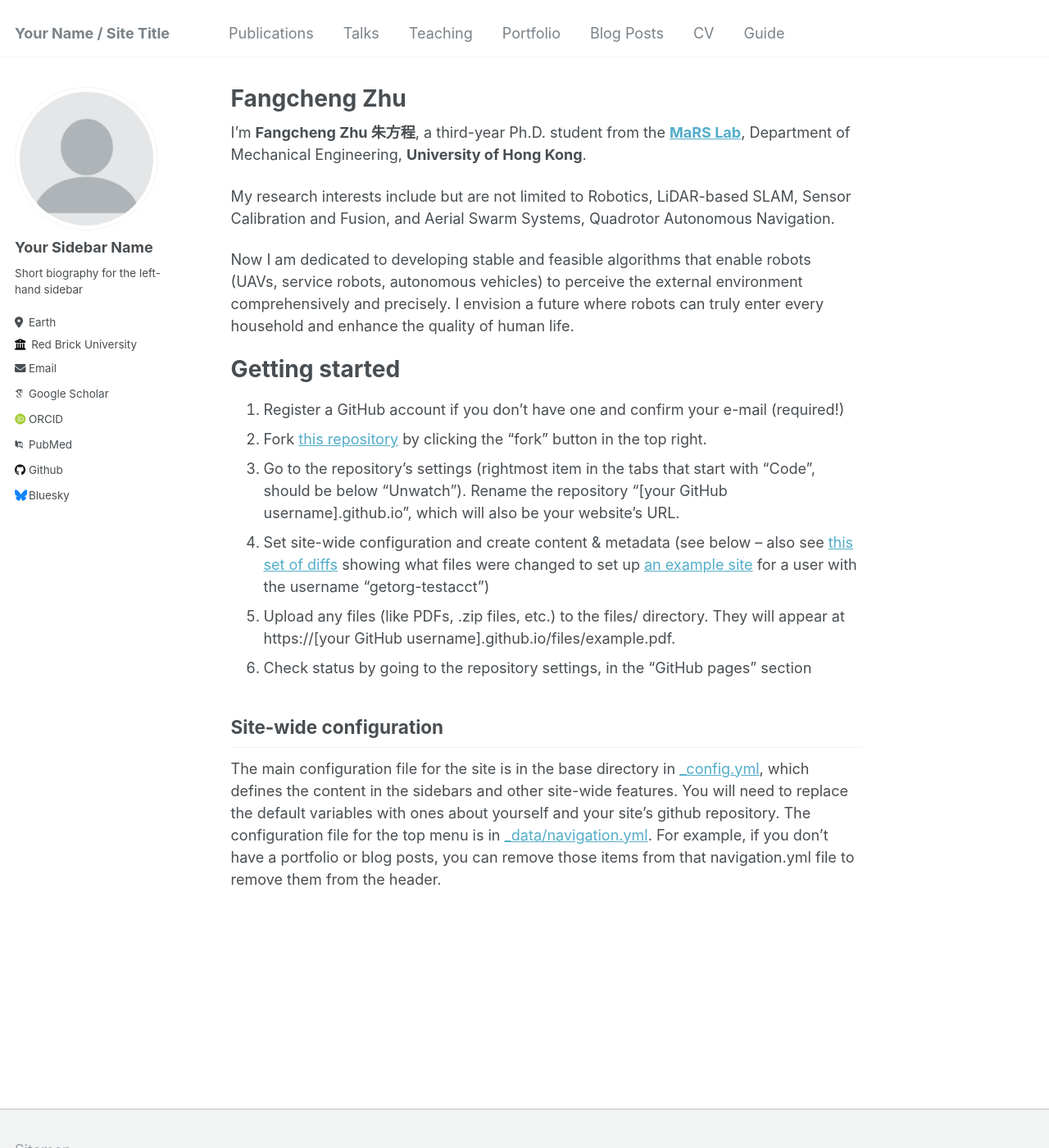
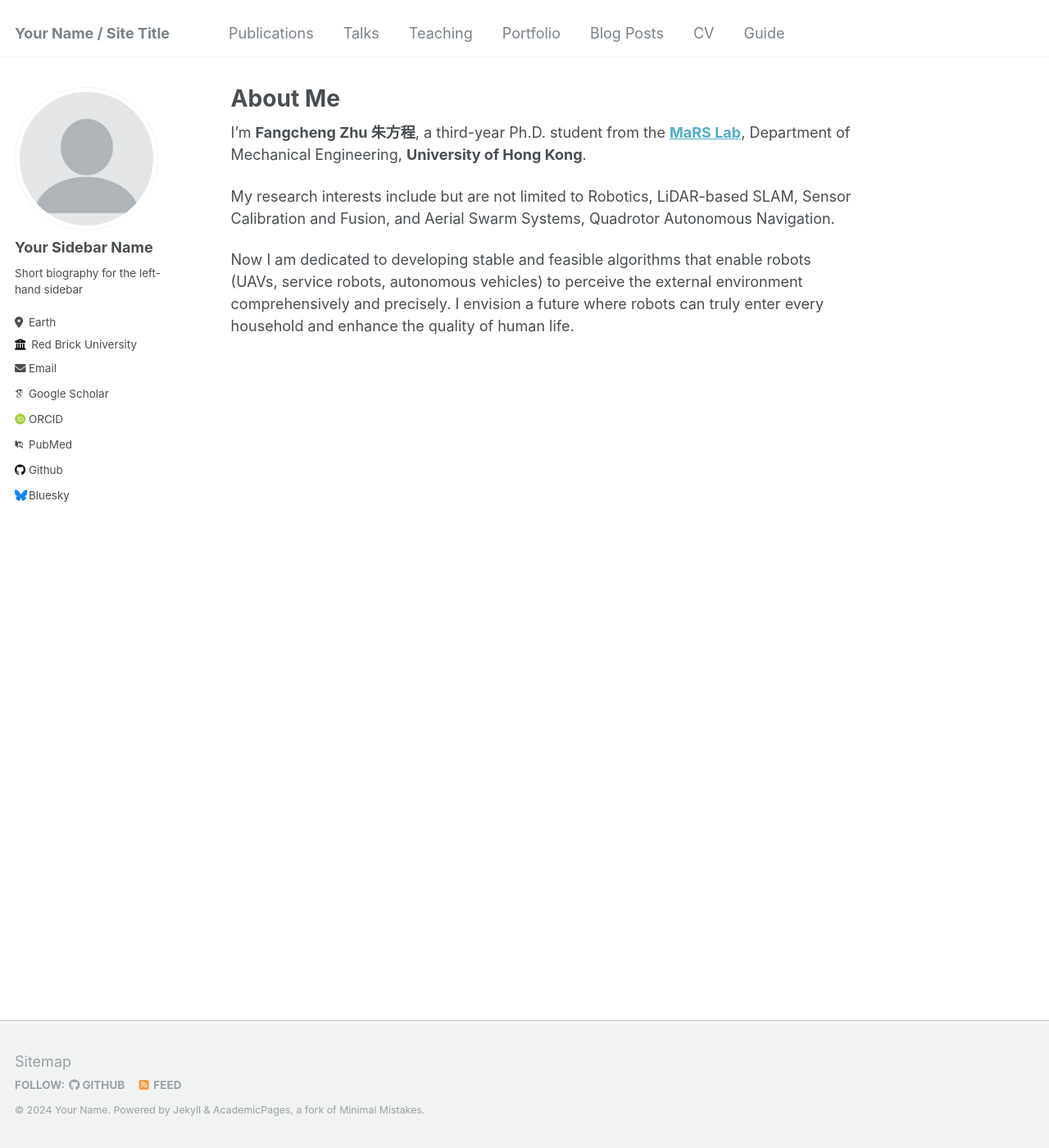
Before and after one commit to zfc-zfc/zhufangcheng.github.io, a Jekyll site: the page built from _pages/about.md, in a window 1280 px wide and 1400 px high. Shown: the whole window at 82% size. Built offline with Jekyll 4.4.1, drawn with Linux system fonts in a browser that asks for light colours; some web fonts are replaced.

Commit message:
Update about.md

```diff
--- a/_pages/about.md
+++ b/_pages/about.md
@@ -1,6 +1,6 @@
 ---
 permalink: /
-title: "Fangcheng Zhu"
+title: "About Me"
 author_profile: true
 redirect_from:
   - /about/
@@ -13,17 +13,3 @@ I'm **Fangcheng Zhu 朱方程**, a third-year Ph.D. student from the [**MaRS Lab
 My research interests include but are not limited to Robotics, LiDAR-based SLAM, Sensor Calibration and Fusion, and Aerial Swarm Systems, Quadrotor Autonomous Navigation.
 
 Now I am dedicated to developing stable and feasible algorithms that enable robots (UAVs, service robots, autonomous vehicles) to perceive the external environment comprehensively and precisely. I envision a future where robots can truly enter every household and enhance the quality of human life.
-
-
-Getting started
-======
-1. Register a GitHub account if you don't have one and confirm your e-mail (required!)
-1. Fork [this repository](https://github.com/academicpages/academicpages.github.io) by clicking the "fork" button in the top right.
-1. Go to the repository's settings (rightmost item in the tabs that start with "Code", should be below "Unwatch"). Rename the repository "[your GitHub username].github.io", which will also be your website's URL.
-1. Set site-wide configuration and create content & metadata (see below -- also see [this set of diffs](http://archive.is/3TPas) showing what files were changed to set up [an example site](https://getorg-testacct.github.io) for a user with the username "getorg-testacct")
-1. Upload any files (like PDFs, .zip files, etc.) to the files/ directory. They will appear at https://[your GitHub username].github.io/files/example.pdf.
-1. Check status by going to the repository settings, in the "GitHub pages" section
-
-Site-wide configuration
-------
-The main configuration file for the site is in the base directory in [_config.yml](https://github.com/academicpages/academicpages.github.io/blob/master/_config.yml), which defines the content in the sidebars and other site-wide features. You will need to replace the default variables with ones about yourself and your site's github repository. The configuration file for the top menu is in [_data/navigation.yml](https://github.com/academicpages/academicpages.github.io/blob/master/_data/navigation.yml). For example, if you don't have a portfolio or blog posts, you can remove those items from that navigation.yml file to remove them from the header.
```
